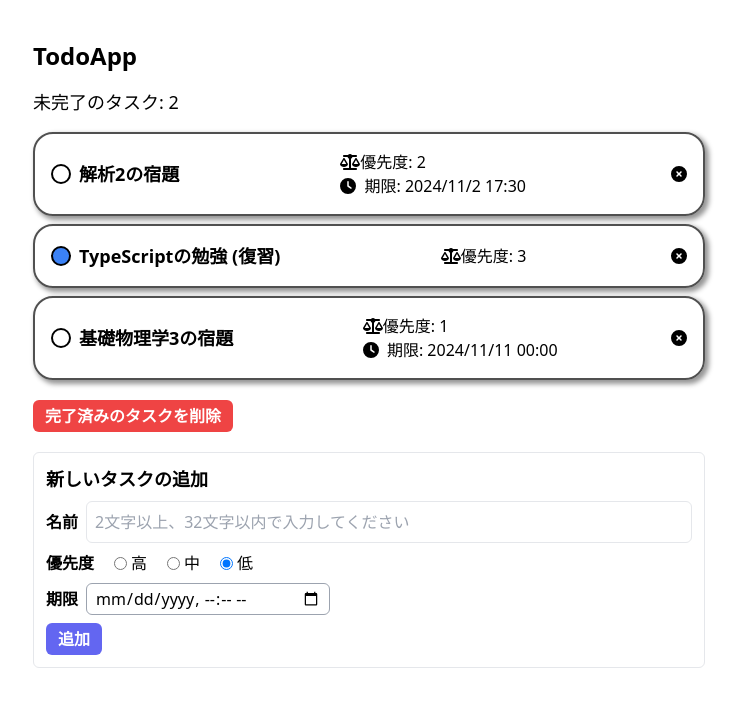
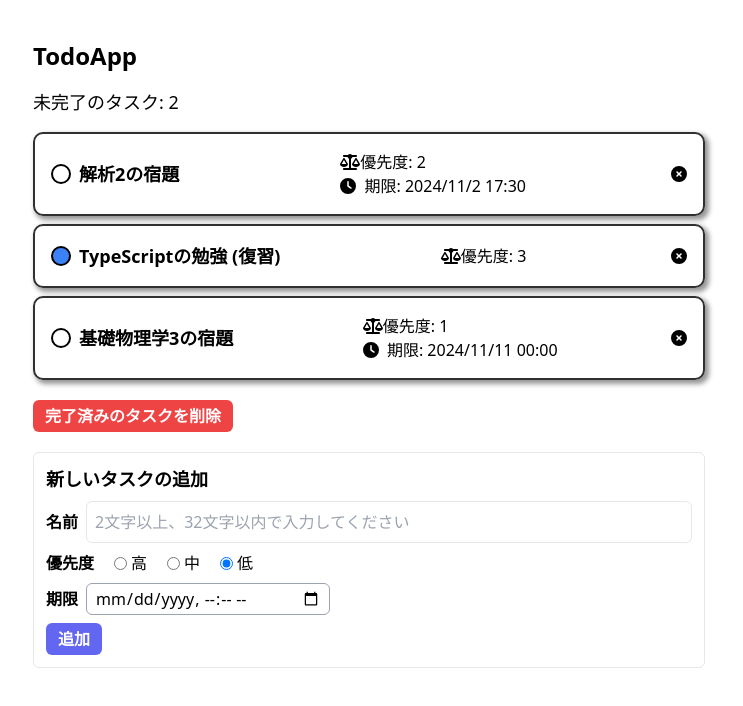
Before and after one commit to kohtarou/react-todo-app, a React (Vite) app: page / in a window 1280 px wide. Shown: the top 706 px of the page, without its empty margins (271-1014 px from the left). Built offline with nearby package versions, Linux system fonts and the light colour scheme.

Commit message:
astyedrf

```diff
--- a/src/TodoItem.tsx
+++ b/src/TodoItem.tsx
@@ -22,7 +22,7 @@ const TodoItem = (props: Props) => {
 
   return (
     <div
-      className="flex justify-between items-center p-4 border-2 border-[#505050] rounded-[20px]"
+      className="flex justify-between items-center p-4 border-2 border-[#303030] rounded-[10px]"
       style={{ boxShadow: "3px 3px 5px 1px #969696" }}
     >
       <div className="flex items-center">
```
